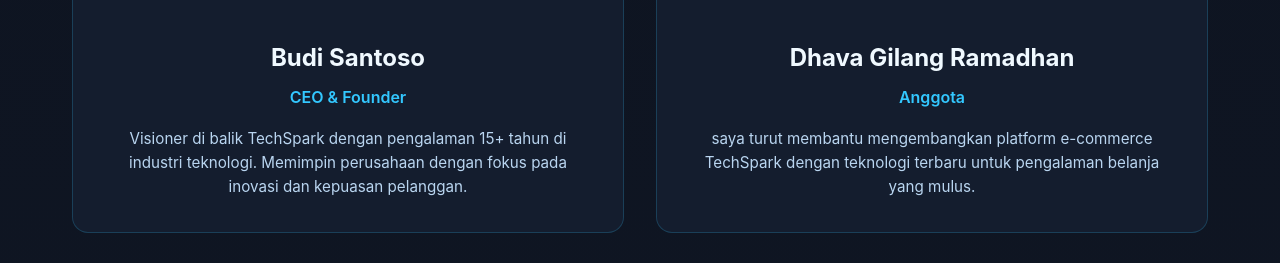
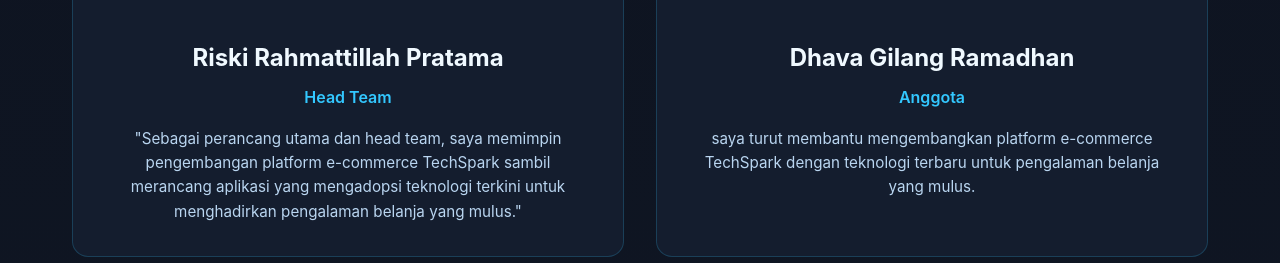
Before and after one commit to rahmatsigma/TechSpark, a Django app: page /about/ in a window 1280 px wide. Shown: the part 2552-2815 px from the top of the page. Run offline with Django 5.2, Linux system fonts and the light colour scheme; some libraries are stand-ins or nearby versions.

Commit message:
update indentity

```diff
--- a/techspark/templates/pages/about.html
+++ b/techspark/templates/pages/about.html
@@ -106,13 +106,13 @@
         <div class="team-grid">
 
             <div class="team-member">
-                <img src="https://images.unsplash.com/photo-1507003211169-0a1dd7228f2d?auto=format&fit=crop&w=400&q=80" alt="CEO" class="team-photo">
+                <img src="/static/images/rahmat.jpg" alt="CEO" class="team-photo">
                 <div class="team-info">
-                    <h3 class="team-name">Budi Santoso</h3>
-                    <p class="team-role">CEO & Founder</p>
+                    <h3 class="team-name">Riski Rahmattillah Pratama</h3>
+                    <p class="team-role">Head Team</p>
                     <p class="team-bio">
-                        Visioner di balik TechSpark dengan pengalaman 15+ tahun di industri teknologi.
-                        Memimpin perusahaan dengan fokus pada inovasi dan kepuasan pelanggan.
+                        "Sebagai perancang utama dan head team, saya memimpin pengembangan platform e-commerce TechSpark sambil merancang aplikasi yang
+                        mengadopsi teknologi terkini untuk menghadirkan pengalaman belanja yang mulus."
                     </p>
                 </div>
             </div>
```
Also changed, not shown: static/images/rahmat.jpg (added).
